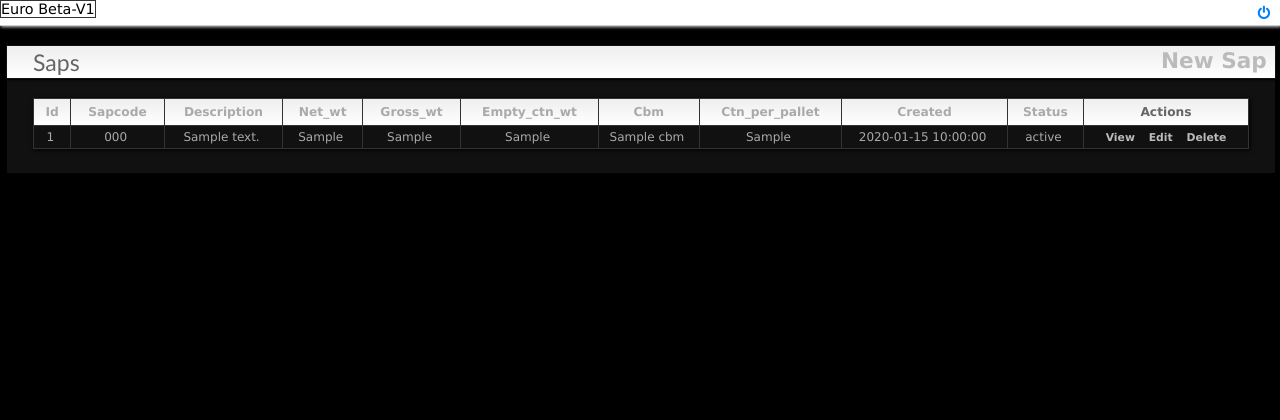
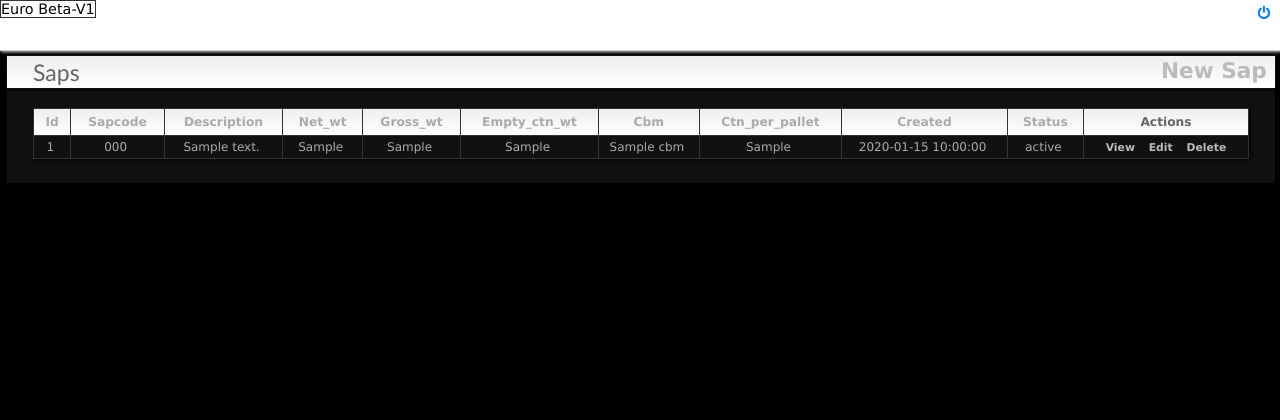
Before and after one commit to devasish/eurobeta, a CakePHP app: the page made by app/View/Saps/index.ctp in a window 1280 px wide. Shown: the top 420 px of the page. Run offline with PHP 8.4 and a stand-in for CakePHP, Linux system fonts and the light colour scheme; the template is opened without the code that fills it: most values are stand-ins (such as "Sample title", 1, 10 or a date in 2020); data that the repository does not hold is empty; some libraries are stand-ins or nearby versions.

Commit message:
css updated

```diff
--- a/app/webroot/css/default.css
+++ b/app/webroot/css/default.css
@@ -102,6 +102,7 @@ p {
     border-bottom: 1px solid #CCCCCC;
     box-shadow: 1px 1px 3px #CCCCCC;
     background:#fff;
+    height: 50px;
 }
 #header h1 a {
 	color: #000;
@@ -143,7 +144,7 @@ div.view {
         box-shadow: 1px 1px 4px #000;
         position: fixed;
         left: 0.5%;
-        top: 45px;
+        top: 55px;
         z-index: -1;
 		border:1px solid #000;
 }
@@ -156,7 +157,7 @@ div.view h2{
         padding: 2px 2% 2px 2%;
         color: #666;
         position: fixed;
-        top: 45px;
+        top: 55px;
         left: 0.5%;
 		color: #666;
 		background: #777;
@@ -173,7 +174,7 @@ div.view h2{
 div.actions {
 	position: fixed;
 	right: .1%;
-	top: 45px;
+	top: 55px;
 	width:auto;
 	z-index: -1;
 	/*background: #fff;
```
